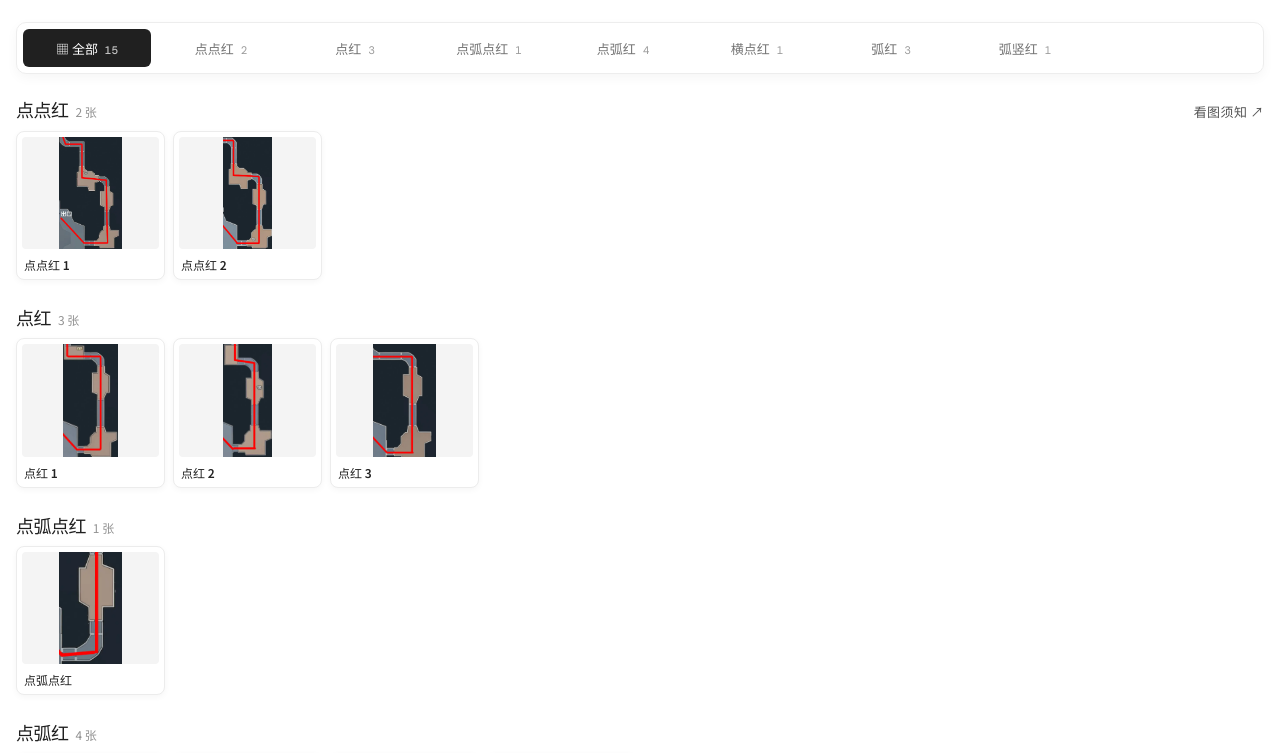
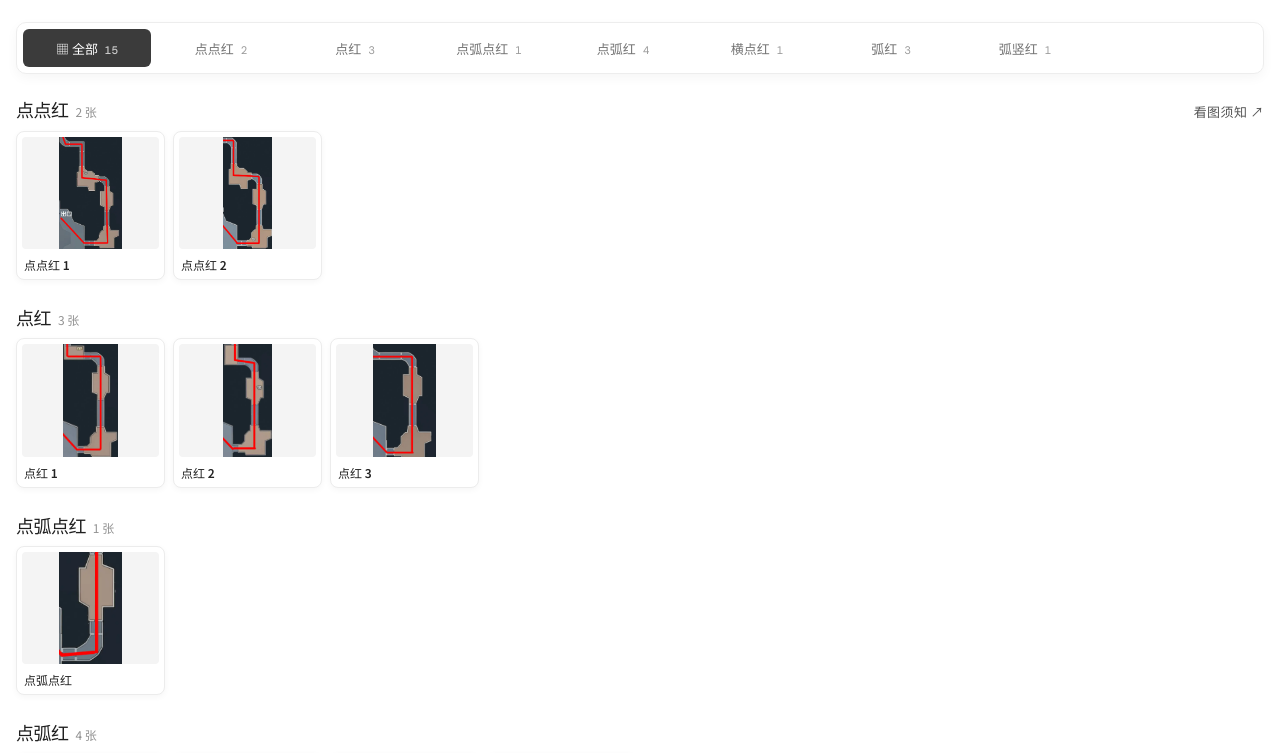
Before and after one commit to chen-le-802/my-idv-jysj, a Vue app: page / in a window 1280 px wide. Shown: the top 753 px of the page. Built offline with nearby package versions, Linux system fonts and the light colour scheme.

Commit message:
style: soften category active state

```diff
--- a/src/styles.css
+++ b/src/styles.css
@@ -20,7 +20,7 @@ body.is-viewer-open { overflow: hidden; }
 
 .category-list { position: sticky; top: 0; z-index: 5; display: flex; flex-wrap: wrap; gap: 6px; padding: 6px; border: 1px solid #ededed; border-radius: 10px; background: #fff; box-shadow: 0 4px 12px rgb(0 0 0 / 4%); }
 .category-button { flex: 0 0 128px; min-height: 38px; padding: 7px 10px; border: 0; border-radius: 6px; background: transparent; color: #747474; cursor: pointer; font-size: 13px; }
-.category-button--active, .category-button--active:hover, .category-button--active:focus-visible { background: #202020; color: #fff; font-weight: 700; box-shadow: none; }
+.category-button--active, .category-button--active:hover, .category-button--active:focus-visible { background: #3b3b3b; color: #fff; font-weight: 700; box-shadow: none; }
 .category-button small { margin-left: 4px; font-family: 'DM Mono', monospace; font-size: 11px; opacity: .72; }
 .guide-button { margin-left: auto; padding: 2px 0; border: 0; background: transparent; color: #555; cursor: pointer; font-size: 13px; font-weight: 600; letter-spacing: .03em; white-space: nowrap; }
 .guide-button:hover { color: #111; text-decoration: underline; text-underline-offset: 3px; }
```
